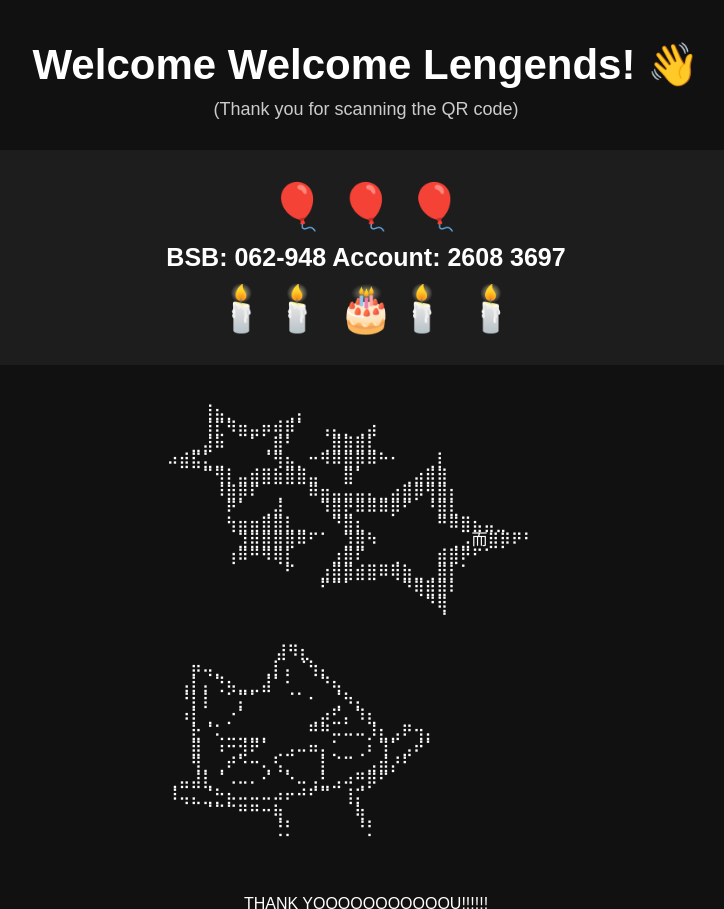
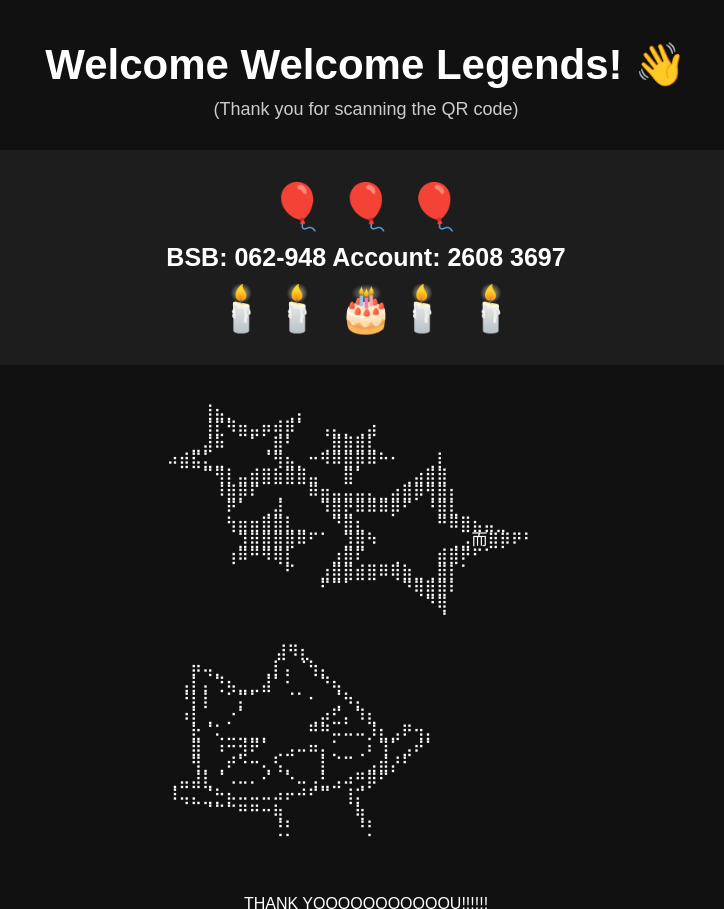
Before and after one commit to Tawood002/Tadas-Info, a plain HTML site: page index.html in a window 1280 px wide. Shown: the top 909 px of the page, without its empty margins (274-998 px from the left). Drawn offline with Linux system fonts and the light colour scheme.

Commit message:
Update index.html

```diff
--- a/index.html
+++ b/index.html
@@ -141,7 +141,7 @@
          EDIT THE TEXT BETWEEN THE <h1> TAGS
          ========================================== -->
 
-    <h1> Welcome Welcome Lengends! 👋</h1>
+    <h1> Welcome Welcome Legends! 👋</h1>
 
     <!-- EDIT THIS TEXT -->
     <div class="subtitle">
```
